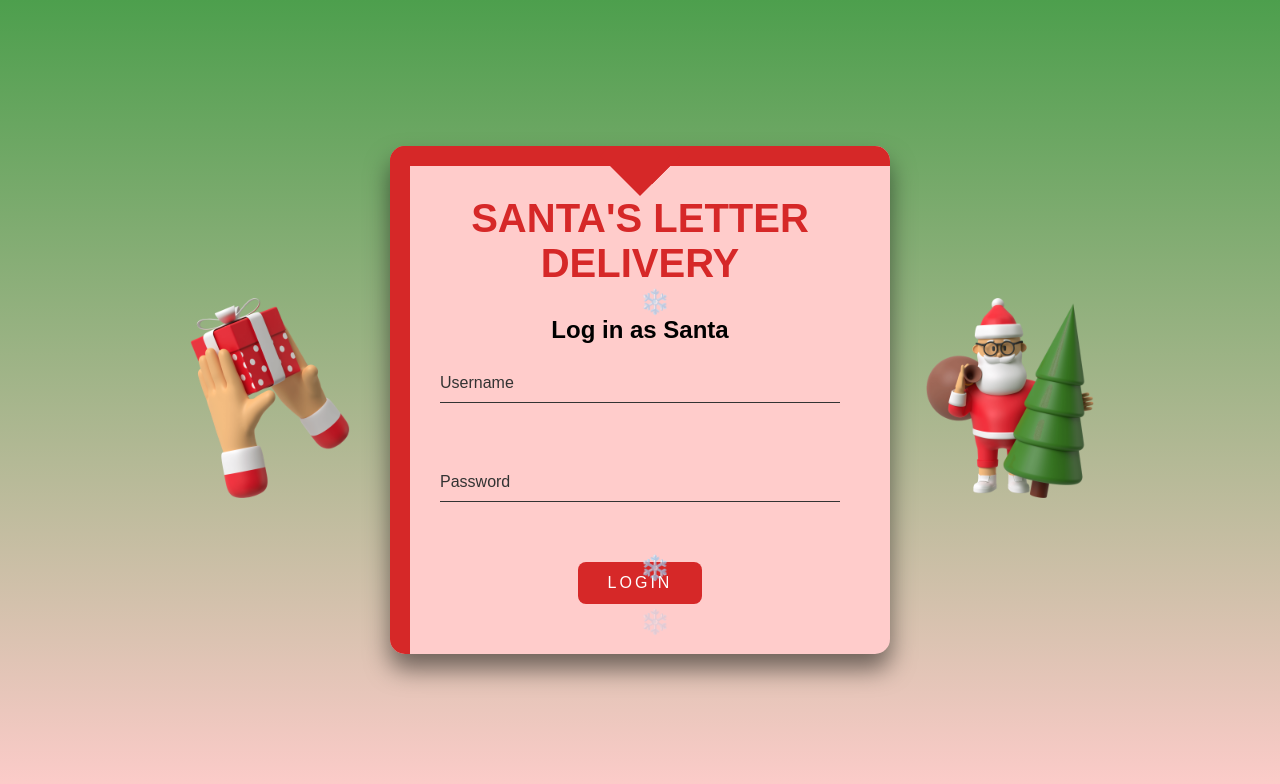
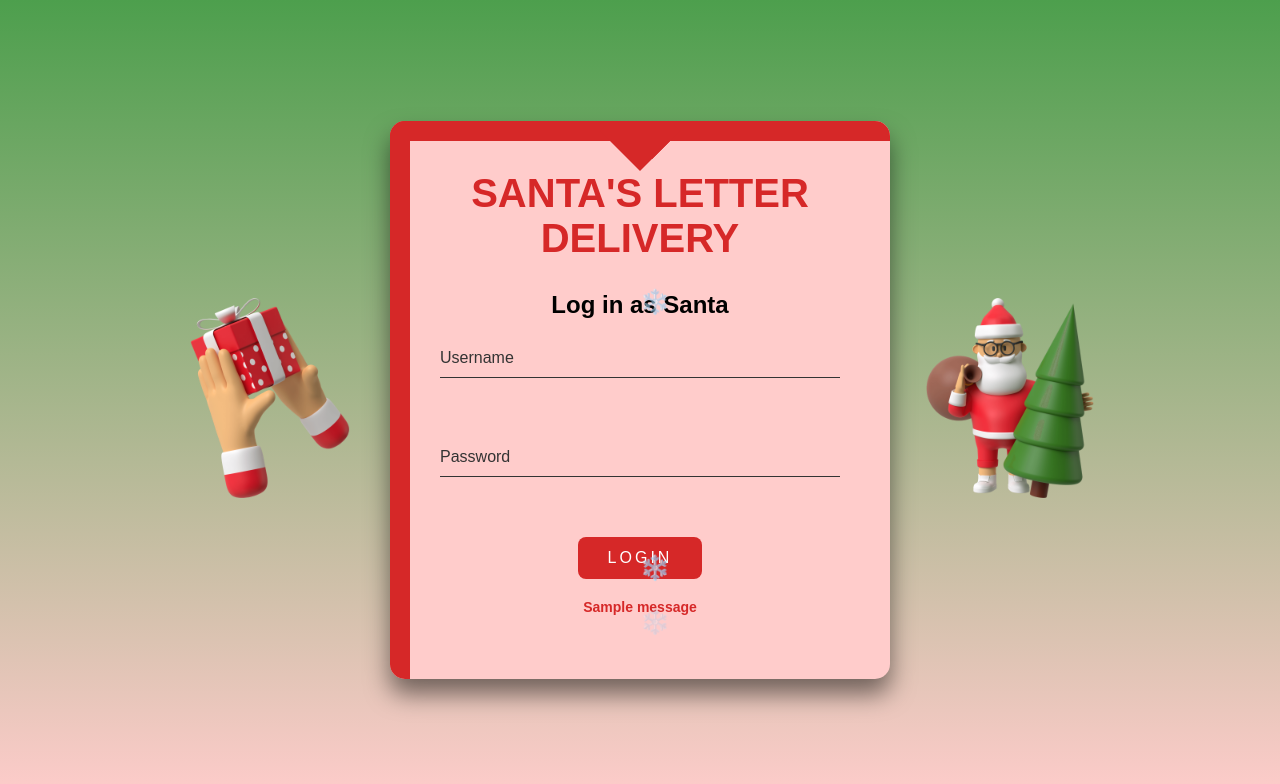
Before and after one commit to inguitobrian/IT-120_FINALPROJECT, a Django app: page / in a window 1280 px wide. Shown: the top 784 px of the page. Run offline with Django 5.2, Linux system fonts and the light colour scheme; tables that the repository leaves empty hold one stand-in row (values such as "Sample post"); one stand-in notice (Sample message) is shown; parts of the project's set-up code (start-up, migrations or seed data) failed here and were passed over.

Commit message:
fix: authentcation problem and adjusted login page

```diff
--- a/admin_app/messaging/templates/messaging/login.html
+++ b/admin_app/messaging/templates/messaging/login.html
@@ -220,6 +220,14 @@
         background: #fff;
         color: #2d2d2d;
       }
+
+      /* Error message styling */
+      .error-message {
+        color: #d62828;
+        font-weight: bold;
+        margin-top: 20px;
+        font-size: 14px;
+      }
     </style>
   </head>
 
@@ -256,7 +264,14 @@
           <button type="submit" class="login-button">Login</button>
         </form>
 
-        <!-- Login as Santa Button -->
+        <!-- Display Error Messages -->
+        {% if messages %}
+        <div class="error-message">
+          {% for message in messages %}
+          <p>{{ message }}</p>
+          {% endfor %}
+        </div>
+        {% endif %}
       </div>
 
       <div class="image-container">
--- a/admin_app/messaging/views.py
+++ b/admin_app/messaging/views.py
@@ -2,6 +2,7 @@ from django.contrib.auth.decorators import login_required
 from django.shortcuts import render, redirect, get_object_or_404
 from django.contrib.auth import login, logout
 from django.contrib.auth.forms import AuthenticationForm
+from django.contrib import messages
 from .forms import CustomUserCreationForm, MessageForm
 from rest_framework.views import APIView
 from rest_framework.response import Response
@@ -38,10 +39,14 @@ def delete_user(request, user_id):
 # Admin Dashboard View
 @login_required
 def admin_dashboard(request):
+    if not request.user.is_staff:  # Restrict non-admin users
+        messages.error(request, "Access denied. Admin privileges are required.")
+        return redirect('admin_login')
+
     users = User.objects.all()
     messages = Message.objects.all()
 
-    # Decrypt the message content if needed (based on your existing logic)
+    # Decrypt the message content if needed
     for message in messages:
         message.content = message.get_decrypted_content()
 
@@ -52,14 +57,27 @@ def admin_dashboard(request):
 
 # Admin Login View
 def admin_login(request):
+    if request.user.is_authenticated:  # Redirect if already logged in
+        if request.user.is_staff:  # Ensure only admin users can access
+            return redirect('admin_dashboard')
+        else:
+            logout(request)  # Force logout for non-admin users
+            messages.error(request, "Invalid username or password.")
+            return redirect('admin_login')
+
     if request.method == 'POST':
         form = AuthenticationForm(request, data=request.POST)
         if form.is_valid():
             user = form.get_user()
-            login(request, user)
-            return redirect('home')
+            if user.is_staff:  # Allow only admin users to log in
+                login(request, user)
+                messages.success(request, "Logged in successfully.")
+                return redirect('admin_dashboard')
+        else:
+            messages.error(request, "Invalid username or password.")
     else:
         form = AuthenticationForm()
+
     return render(request, 'messaging/login.html', {'form': form})
 
 # Admin Logout View
```
Also changed, not shown: admin_app/static/493ffbe020ce90e3ee3305585547e9ee.jpg (deleted), admin_app/static/Support service with headphones. Customer Support service logo template.png (deleted), admin_app/static/cb2cea698801e7c96f089f066d2f3f02.jpg (deleted), admin_app/static/f11427358ea1ddde04d7d944dc1ce1cb.jpg (deleted), admin_app/static/pexels-photo-5453837.webp (deleted), admin_app/static/pexels-photo-7563663.webp (deleted), admin_app/static/pexels-photo-8867249.webp (deleted).
